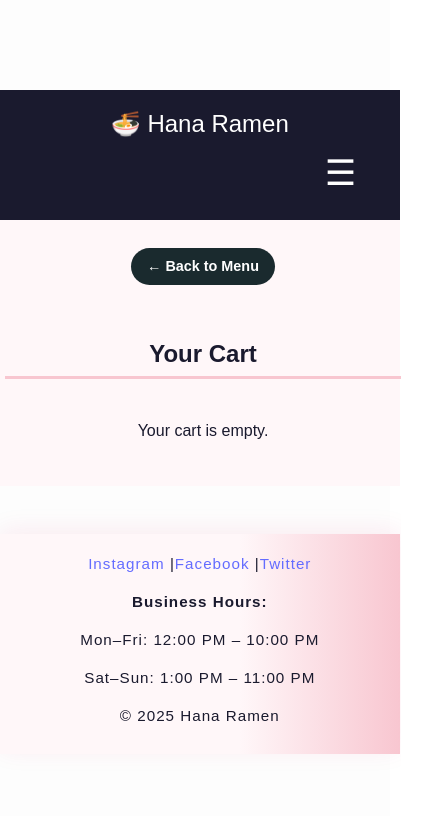
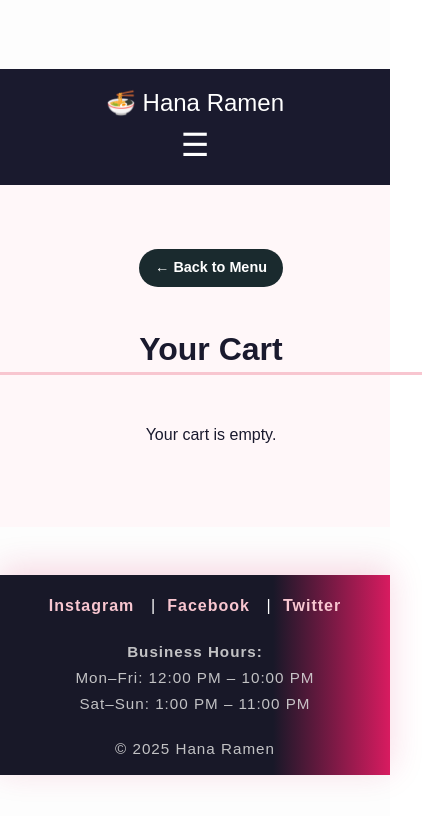
Before and after one commit to ishratarshad/hana-ramen-react, a React (Vite) app: page /cart in a window 390 px wide. Shown: the top 816 px of the page, 422 px wide, since content can reach past the window. Built offline with nearby package versions, Linux system fonts and the light colour scheme.

Commit message:
Improve cart summary and footer styles, fix mobile responsiveness

```diff
--- a/src/App.css
+++ b/src/App.css
@@ -100,48 +100,85 @@ nav a:hover {
 }
 
 footer {
-  text-align: center;
-  padding: 2.2rem 1rem 1.2rem 1rem;
-  background: linear-gradient(90deg, #fff7f9 60%, #f8c6d0 100%);
-  color: #1a1a2e;
+  display: flex;
+  flex-direction: column;
+  align-items: center;
+  padding: 2rem 1rem;
+  background: linear-gradient(90deg, #181828 70%, #d81b60 100%);
+  color: #fff;
   font-family: 'Poppins', sans-serif;
-  font-size: 1.1rem;
+  font-size: 1rem;
   letter-spacing: 1px;
   border-top-left-radius: 24px;
   border-top-right-radius: 24px;
-  box-shadow: 0 -4px 24px rgba(216, 27, 96, 0.08);
+  box-shadow: 0 -6px 32px rgba(216, 27, 96, 0.18);
   margin-top: 3rem;
   position: relative;
 }
 
-footer .footer-links {
-  margin-top: 0.7rem;
+.footer-content {
+  max-width: 900px;
+  margin: 0 auto;
   display: flex;
-  justify-content: center;
-  gap: 2rem;
-  flex-wrap: wrap;
+  flex-direction: column;
+  align-items: center;   /* Center all children horizontally */
+  text-align: center;    /* Center text inside */
+  gap: 1.2rem;
 }
 
-footer .footer-links a {
-  color: #d81b60;
+.social-links,
+.business-hours,
+footer p {
+  text-align: center;
+  width: 100%;
+  margin-left: auto;
+  margin-right: auto;
+}
+
+.social-links {
+  margin-bottom: 0.5rem;
+  font-size: 1.1rem;
+  letter-spacing: 1px;
+}
+
+.social-links a {
+  color: #f8c6d0;
   text-decoration: none;
+  margin: 0 0.7rem;
   font-weight: 600;
   transition: color 0.2s;
 }
 
-footer .footer-links a:hover {
-  color: #1a1a2e;
+.social-links a:hover {
+  color: #fff;
   text-decoration: underline;
 }
 
-footer .footer-logo {
-  font-family: 'Noto Sans JP', sans-serif;
-  font-size: 1.3rem;
-  color: #d81b60;
-  font-weight: bold;
-  margin-bottom: 0.5rem;
-  display: block;
-  letter-spacing: 2px;
+.business-hours {
+  font-size: 0.98rem;
+  color: #e0e0e0;
+  margin-bottom: 0.3rem;
+}
+
+footer p {
+  margin: 0.2rem 0;
+  color: #e0e0e0;
+  font-size: 0.95rem;
+  opacity: 0.85;
+}
+
+@media (max-width: 600px) {
+  footer {
+    border-radius: 0;
+    padding: 1.2rem 0.5rem 0.7rem 0.5rem;
+    font-size: 0.95rem;
+  }
+  .footer-content {
+    gap: 0.7rem;
+  }
+  .social-links {
+    font-size: 1rem;
+  }
 }
 
 .menu {
@@ -788,78 +825,6 @@ nav {
   }
 }
 
-/* === Mobile-Only Tweaks for All Pages === */
-@media (max-width: 768px) {
-  /* Universal page padding */
-  .menu,
-  .about,
-  .contact,
-  .gallery,
-  .cart-page {
-    padding: 1.2rem 0.3rem !important;
-    border-radius: 0;
-    min-width: 0;
-    box-shadow: none;
-  }
-
-  /* Inner content */
-  .menu > *,
-  .about-content,
-  .contact-wrapper,
-  .gallery > *,
-  .cart-page > * {
-    padding: 0.5rem 0.2rem !important;
-    max-width: 100vw !important;
-  }
-
-  /* Headings */
-  h1, .menu h1, .about h1, .contact h1, .gallery h1, .cart-page h1 {
-    font-size: 1.5rem !important;
-    text-align: center;
-    margin-bottom: 1rem;
-  }
-  h2, .menu h2, .about h2, .contact h2, .gallery h2, .cart-page h2 {
-    font-size: 1.1rem !important;
-    text-align: center;
-    margin-bottom: 0.7rem;
-  }
-
-  /* Grids: stack to 1 column */
-  .menu-grid,
-  .section-grid,
-  .gallery-grid {
-    grid-template-columns: 1fr !important;
-    gap: 1.2rem !important;
-    padding: 0 !important;
-  }
-
-  /* Cards/tiles */
-  .menu-card,
-  .section-card,
-  .gallery-card {
-    max-width: 98vw !important;
-    min-width: 0 !important;
-    padding: 1.2rem 0.5rem !important;
-    margin: 0 auto !important;
-  }
-
-  /* Images */
-  img {
-    max-width: 100vw !important;
-    height: auto !important;
-    border-radius: 8px !important;
-  }
-
-  /* Footer */
-  footer {
-    padding: 1.2rem 0.5rem 0.7rem 0.5rem !important;
-    font-size: 0.95rem !important;
-    border-radius: 0 !important;
-  }
-  .footer-social {
-    gap: 1.2rem !important;
-  }
-}
 
 @media (max-width: 768px) {
   header {
@@ -901,116 +866,87 @@ nav {
   }
 }
 
-/* Hamburger styles */
 .hamburger {
   display: none;
-  font-size: 2.2rem;
+  font-size: 2rem;
   cursor: pointer;
-  margin-left: auto;
-  z-index: 1001;
-  padding: 0.3rem 0.7rem;
-  border-radius: 8px;
-  transition: background 0.2s;
-}
-.hamburger:active,
-.hamburger:focus {
-  background: #f8c6d0;
-  outline: none;
+  color: white;
 }
 
-/* Responsive nav */
 @media (max-width: 768px) {
   .hamburger {
     display: block;
   }
-  nav ul.nav-links {
+
+  nav ul {
     display: none;
     flex-direction: column;
-    position: absolute;
-    top: 60px;
-    left: 0;
-    right: 0;
-    background: #181828;
-    border-radius: 0 0 16px 16px;
-    box-shadow: 0 8px 32px rgba(216, 27, 96, 0.18);
-    padding: 1.5rem 0;
-    z-index: 1000;
+    background-color: #1a1a2e;
+    padding: 1rem;
+    border-radius: 8px;
   }
-  nav ul.nav-links.show {
+
+  nav ul.show {
     display: flex;
-  }
-  nav ul.nav-links li {
-    margin: 1rem 0;
-    text-align: center;
   }
 }
 
+
+
 .cart-summary {
   display: flex;
-  justify-content: space-between;
+  justify-content: center;
   align-items: center;
-  margin: 2.5rem 0 2rem 0;
+  gap: 2.5rem;
+  margin: 2.5rem auto 2rem auto;
   padding: 1.5rem 2.5rem;
-  background: #fff;
-  border-radius: 14px;
-  box-shadow: 0 2px 12px rgba(248, 198, 208, 0.10);
-  font-size: 1.3rem;
+  background: linear-gradient(90deg, #fff7f9 60%, #f8c6d0 100%);
+  border-radius: 18px;
+  box-shadow: 0 4px 24px rgba(216, 27, 96, 0.10);
+  font-size: 1.25rem;
   font-weight: 600;
-  max-width: 500px;
+  max-width: 420px;
   width: 100%;
+  border: 2px solid #f8c6d0;
+  transition: box-shadow 0.2s;
 }
 
-footer {
-  display: flex;
-  flex-direction: column;
-  align-items: center;
-  padding: 2rem 1rem;
-  background: linear-gradient(90deg, #fff7f9 60%, #f8c6d0 100%);
-  color: #1a1a2e;
-  font-family: 'Poppins', sans-serif;
-  font-size: 1rem;
+.cart-summary .cart-total {
+  color: #d81b60;
+  font-size: 1.18rem;
+  font-weight: bold;
   letter-spacing: 1px;
-  border-top-left-radius: 24px;
-  border-top-right-radius: 24px;
-  box-shadow: 0 -4px 24px rgba(216, 27, 96, 0.08);
-  margin-top: 3rem;
-  position: relative;
 }
 
-footer .footer-links {
-  margin-top: 0.7rem;
-  display: flex;
-  justify-content: center;
-  gap: 2rem;
-  flex-wrap: wrap;
+.cart-summary .clear-cart-btn {
+  background: #d81b60;
+  color: #fff;
+  border: none;
+  border-radius: 10px;
+  padding: 0.7rem 1.5rem;
+  font-size: 1rem;
+  font-weight: 600;
+  cursor: pointer;
+  box-shadow: 0 2px 8px rgba(216, 27, 96, 0.10);
+  transition: background 0.2s, color 0.2s, transform 0.15s;
 }
 
-footer .footer-links a {
-  color: #d81b60;
-  text-decoration: none;
-  font-weight: 600;
-  transition: color 0.2s;
+.cart-summary .clear-cart-btn:hover {
+  background: #b3134a;
+  color: #fff;
+  transform: translateY(-2px) scale(1.04);
 }
 
-footer .footer-links a:hover {
-  color: #1a1a2e;
-  text-decoration: underline;
+@media (max-width: 600px) {
+  .cart-summary {
+    flex-direction: column;
+    gap: 1.2rem;
+    padding: 1rem 0.7rem;
+    max-width: 98vw;
+    font-size: 1.05rem;
+  }
+  .cart-summary .clear-cart-btn {
+    width: 100%;
+    padding: 0.7rem 0;
+  }
 }
-
-footer .footer-logo {
-  font-family: 'Noto Sans JP', sans-serif;
-  font-size: 1.3rem;
-  color: #d81b60;
-  font-weight: bold;
-  margin-bottom: 0.5rem;
-  display: block;
-  letter-spacing: 2px;
-}
-
-footer .footer-copy {
-  margin-top: 1rem;
-  font-size: 0.95rem;
-  color: #888;
-  text-align: center;
-  width: 100%;
-}
--- a/src/pages/Cart.jsx
+++ b/src/pages/Cart.jsx
@@ -1,4 +1,5 @@
 import React, { useEffect, useState } from 'react';
+import { Link } from "react-router-dom";
 import '../App.css';
 
 function Cart({ cart, setCart }) {
@@ -57,7 +58,7 @@ function Cart({ cart, setCart }) {
     {/* Main content */}
     <main id="main-content" className="cart-page">
       <div className="top-menu-link">
-        <a href="/menu" className="back-to-menu text-rose-700 underline">← Back to Menu</a>
+        <Link to="/menu" className="back-to-menu">← Back to Menu</Link>
       </div>
       <h1 className="text-3xl font-bold my-4">Your Cart</h1>
 
```
